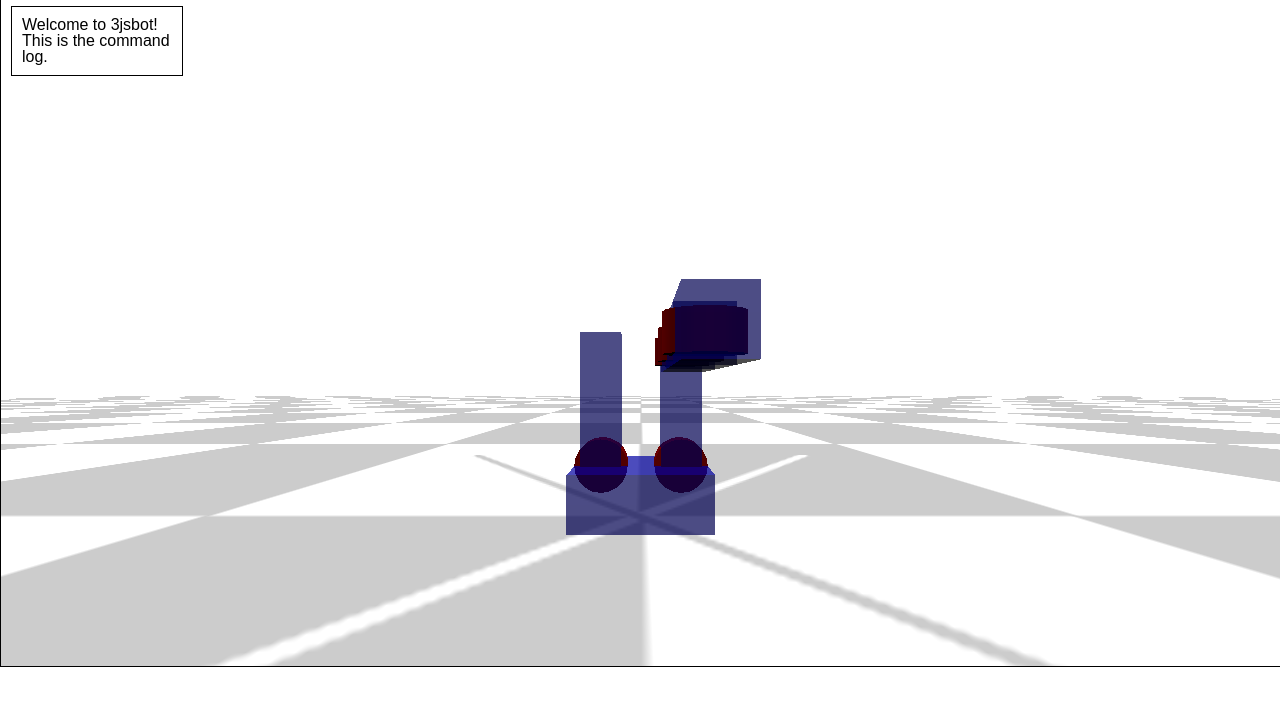
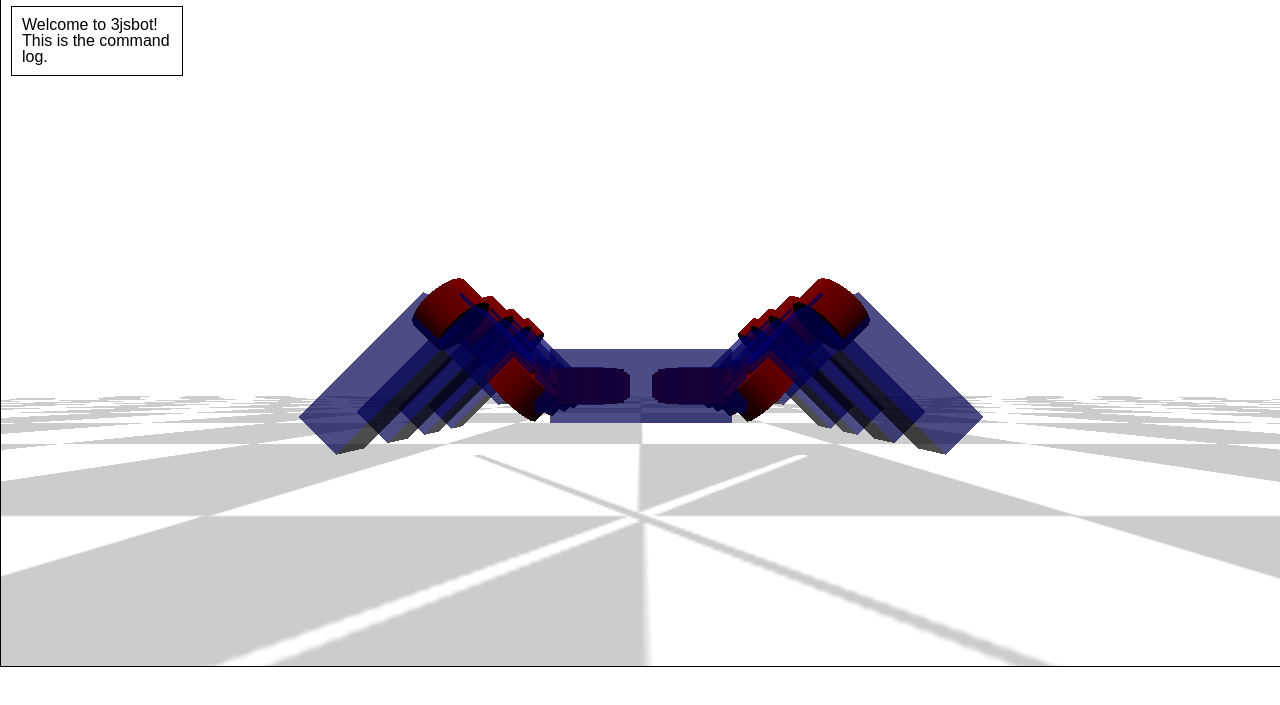
Before and after one commit to ahadik/swarm, a plain HTML site: page home.html in a window 1280 px wide. Shown: the part 95-800 px from the top of the page. Drawn offline with Linux system fonts and the light colour scheme; animation ran at ten frames a second.

Commit message:
adding most recent changes to master

```diff
--- a/3jsbot_forward_kinematics.js
+++ b/3jsbot_forward_kinematics.js
@@ -34,6 +34,7 @@ function set_robot_parts(){
 
         //Instantiate a rotation matrix for the joint
         var rotateMatrix = make_rotation_matrix(robot.joints[x].origin.rpy[0],robot.joints[x].origin.rpy[1],robot.joints[x].origin.rpy[2]);
+//        console.log(rotateMatrix);
         //Instantiate a transformation matrix for the joint
         var translationMatrix = [
         	[1,0,0,tx],
--- a/3jsbot_matrix.js
+++ b/3jsbot_matrix.js
@@ -85,19 +85,19 @@ generate_rotation_matrix_Z
 		//Construct the three rotational matrices
 		var xrot = [
 			[1,0,0,0],
-			[0, Math.cos(roll), Math.sin(roll),0],
-			[0, -Math.sin(roll), Math.cos(roll),0],
+			[0, Math.cos(roll), -Math.sin(roll),0],
+			[0, Math.sin(roll), Math.cos(roll),0],
 			[0,0,0,1]
 		];
 		var yrot = [
-			[Math.cos(pitch), 0, -Math.sin(pitch),0],
+			[Math.cos(pitch), 0, Math.sin(pitch),0],
 			[0,1,0,0],
-			[Math.sin(pitch),0,Math.cos(pitch),0],
+			[-Math.sin(pitch),0,Math.cos(pitch),0],
 			[0,0,0,1]
 		];
 		var zrot = [
-			[Math.cos(yaw), Math.sin(yaw),0,0],
-			[-Math.sin(yaw), Math.cos(yaw), 0,0],
+			[Math.cos(yaw), -Math.sin(yaw),0,0],
+			[Math.sin(yaw), Math.cos(yaw), 0,0],
 			[0,0,1,0],
 			[0,0,0,1]
 		];
--- a/home.html
+++ b/home.html
@@ -32,10 +32,10 @@
 	<!-- definition of robot kinematics -->
 	<!-- CS148: change this script pointer to change the robot definition -->
 
+	<script src="robots/robot_crawler.js"></script>
+	<!--
 	<script src="robots/robot_br2.js"></script>
-	<!--
 
-	<script src="robots/robot_crawler.js"></script>
 	<script src="robots/robot_urdf_example.js"></script>
 
 	-->
--- a/robots/robot_crawler.js
+++ b/robots/robot_crawler.js
@@ -72,11 +72,11 @@ robot.joints.leg1_hip.origin = {xyz: [0.3,0.0,0.9], rpy:[0,Math.PI/2,0]};
 robot.joints.leg1_hip.axis = [0.0,1.0,0.0];
 
 robot.joints.leg1_knee = {parent:"leg1_upper", child:"leg1_middle"};
-robot.joints.leg1_knee.origin = {xyz: [0.0,0.0,0.4], rpy:[Math.PI/4,0,0]};
+robot.joints.leg1_knee.origin = {xyz: [0.0,0.0,0.4], rpy:[-Math.PI/4,0,0]};
 robot.joints.leg1_knee.axis = [1.0,0.0,0.0];
 
 robot.joints.leg1_ankle = {parent:"leg1_middle", child:"leg1_lower"};
-robot.joints.leg1_ankle.origin = {xyz: [0.0,0.0,0.6], rpy:[-Math.PI/2,0,0]};
+robot.joints.leg1_ankle.origin = {xyz: [0.0,0.0,0.6], rpy:[Math.PI/2,0,0]};
 robot.joints.leg1_ankle.axis = [1.0,0.0,0.0];
 
 robot.joints.leg2_hip = {parent:"base", child:"leg2_upper"};
@@ -84,11 +84,11 @@ robot.joints.leg2_hip.origin = {xyz: [0.3,0.0,-0.9], rpy:[0,Math.PI/2,0]};
 robot.joints.leg2_hip.axis = [0.0,1.0,0.0];
 
 robot.joints.leg2_knee = {parent:"leg2_upper", child:"leg2_middle"};
-robot.joints.leg2_knee.origin = {xyz: [0.0,0.0,0.4], rpy:[Math.PI/4,0,0]};
+robot.joints.leg2_knee.origin = {xyz: [0.0,0.0,0.4], rpy:[-Math.PI/4,0,0]};
 robot.joints.leg2_knee.axis = [1.0,0.0,0.0];
 
 robot.joints.leg2_ankle = {parent:"leg2_middle", child:"leg2_lower"};
-robot.joints.leg2_ankle.origin = {xyz: [0.0,0.0,0.6], rpy:[-Math.PI/2,0,0]};
+robot.joints.leg2_ankle.origin = {xyz: [0.0,0.0,0.6], rpy:[Math.PI/2,0,0]};
 robot.joints.leg2_ankle.axis = [1.0,0.0,0.0];
 
 robot.joints.leg3_hip = {parent:"base", child:"leg3_upper"};
@@ -96,11 +96,11 @@ robot.joints.leg3_hip.origin = {xyz: [-0.3,0.0,0.9], rpy:[0,-Math.PI/2,0]};
 robot.joints.leg3_hip.axis = [0.0,1.0,0.0];
 
 robot.joints.leg3_knee = {parent:"leg3_upper", child:"leg3_middle"};
-robot.joints.leg3_knee.origin = {xyz: [0.0,0.0,0.4], rpy:[Math.PI/4,0,0]};
+robot.joints.leg3_knee.origin = {xyz: [0.0,0.0,0.4], rpy:[-Math.PI/4,0,0]};
 robot.joints.leg3_knee.axis = [1.0,0.0,0.0];
 
 robot.joints.leg3_ankle = {parent:"leg3_middle", child:"leg3_lower"};
-robot.joints.leg3_ankle.origin = {xyz: [0.0,0.0,0.6], rpy:[-Math.PI/2,0,0]};
+robot.joints.leg3_ankle.origin = {xyz: [0.0,0.0,0.6], rpy:[Math.PI/2,0,0]};
 robot.joints.leg3_ankle.axis = [1.0,0.0,0.0];
 
 robot.joints.leg4_hip = {parent:"base", child:"leg4_upper"};
@@ -108,11 +108,11 @@ robot.joints.leg4_hip.origin = {xyz: [-0.3,0.0,-0.9], rpy:[0,-Math.PI/2,0]};
 robot.joints.leg4_hip.axis = [0.0,1.0,0.0];
 
 robot.joints.leg4_knee = {parent:"leg4_upper", child:"leg4_middle"};
-robot.joints.leg4_knee.origin = {xyz: [0.0,0.0,0.4], rpy:[Math.PI/4,0,0]};
+robot.joints.leg4_knee.origin = {xyz: [0.0,0.0,0.4], rpy:[-Math.PI/4,0,0]};
 robot.joints.leg4_knee.axis = [1.0,0.0,0.0];
 
 robot.joints.leg4_ankle = {parent:"leg4_middle", child:"leg4_lower"};
-robot.joints.leg4_ankle.origin = {xyz: [0.0,0.0,0.6], rpy:[-Math.PI/2,0,0]};
+robot.joints.leg4_ankle.origin = {xyz: [0.0,0.0,0.6], rpy:[Math.PI/2,0,0]};
 robot.joints.leg4_ankle.axis = [1.0,0.0,0.0];
 
 robot.joints.leg5_hip = {parent:"base", child:"leg5_upper"};
@@ -120,11 +120,11 @@ robot.joints.leg5_hip.origin = {xyz: [0.3,0.0,0.3], rpy:[0,Math.PI/2,0]};
 robot.joints.leg5_hip.axis = [0.0,1.0,0.0];
 
 robot.joints.leg5_knee = {parent:"leg5_upper", child:"leg5_middle"};
-robot.joints.leg5_knee.origin = {xyz: [0.0,0.0,0.4], rpy:[Math.PI/4,0,0]};
+robot.joints.leg5_knee.origin = {xyz: [0.0,0.0,0.4], rpy:[-Math.PI/4,0,0]};
 robot.joints.leg5_knee.axis = [1.0,0.0,0.0];
 
 robot.joints.leg5_ankle = {parent:"leg5_middle", child:"leg5_lower"};
-robot.joints.leg5_ankle.origin = {xyz: [0.0,0.0,0.6], rpy:[-Math.PI/2,0,0]};
+robot.joints.leg5_ankle.origin = {xyz: [0.0,0.0,0.6], rpy:[Math.PI/2,0,0]};
 robot.joints.leg5_ankle.axis = [1.0,0.0,0.0];
 
 robot.joints.leg6_hip = {parent:"base", child:"leg6_upper"};
@@ -132,11 +132,11 @@ robot.joints.leg6_hip.origin = {xyz: [0.3,0.0,-0.3], rpy:[0,Math.PI/2,0]};
 robot.joints.leg6_hip.axis = [0.0,1.0,0.0];
 
 robot.joints.leg6_knee = {parent:"leg6_upper", child:"leg6_middle"};
-robot.joints.leg6_knee.origin = {xyz: [0.0,0.0,0.4], rpy:[Math.PI/4,0,0]};
+robot.joints.leg6_knee.origin = {xyz: [0.0,0.0,0.4], rpy:[-Math.PI/4,0,0]};
 robot.joints.leg6_knee.axis = [1.0,0.0,0.0];
 
 robot.joints.leg6_ankle = {parent:"leg6_middle", child:"leg6_lower"};
-robot.joints.leg6_ankle.origin = {xyz: [0.0,0.0,0.6], rpy:[-Math.PI/2,0,0]};
+robot.joints.leg6_ankle.origin = {xyz: [0.0,0.0,0.6], rpy:[Math.PI/2,0,0]};
 robot.joints.leg6_ankle.axis = [1.0,0.0,0.0];
 
 robot.joints.leg7_hip = {parent:"base", child:"leg7_upper"};
@@ -144,11 +144,11 @@ robot.joints.leg7_hip.origin = {xyz: [-0.3,0.0,0.3], rpy:[0,-Math.PI/2,0]};
 robot.joints.leg7_hip.axis = [0.0,1.0,0.0];
 
 robot.joints.leg7_knee = {parent:"leg7_upper", child:"leg7_middle"};
-robot.joints.leg7_knee.origin = {xyz: [0.0,0.0,0.4], rpy:[Math.PI/4,0,0]};
+robot.joints.leg7_knee.origin = {xyz: [0.0,0.0,0.4], rpy:[-Math.PI/4,0,0]};
 robot.joints.leg7_knee.axis = [1.0,0.0,0.0];
 
 robot.joints.leg7_ankle = {parent:"leg7_middle", child:"leg7_lower"};
-robot.joints.leg7_ankle.origin = {xyz: [0.0,0.0,0.6], rpy:[-Math.PI/2,0,0]};
+robot.joints.leg7_ankle.origin = {xyz: [0.0,0.0,0.6], rpy:[Math.PI/2,0,0]};
 robot.joints.leg7_ankle.axis = [1.0,0.0,0.0];
 
 robot.joints.leg8_hip = {parent:"base", child:"leg8_upper"};
@@ -156,11 +156,11 @@ robot.joints.leg8_hip.origin = {xyz: [-0.3,0.0,-0.3], rpy:[0,-Math.PI/2,0]};
 robot.joints.leg8_hip.axis = [0.0,1.0,0.0];
 
 robot.joints.leg8_knee = {parent:"leg8_upper", child:"leg8_middle"};
-robot.joints.leg8_knee.origin = {xyz: [0.0,0.0,0.4], rpy:[Math.PI/4,0,0]};
+robot.joints.leg8_knee.origin = {xyz: [0.0,0.0,0.4], rpy:[-Math.PI/4,0,0]};
 robot.joints.leg8_knee.axis = [1.0,0.0,0.0];
 
 robot.joints.leg8_ankle = {parent:"leg8_middle", child:"leg8_lower"};
-robot.joints.leg8_ankle.origin = {xyz: [0.0,0.0,0.6], rpy:[-Math.PI/2,0,0]};
+robot.joints.leg8_ankle.origin = {xyz: [0.0,0.0,0.6], rpy:[Math.PI/2,0,0]};
 robot.joints.leg8_ankle.axis = [1.0,0.0,0.0];
 
 
```
